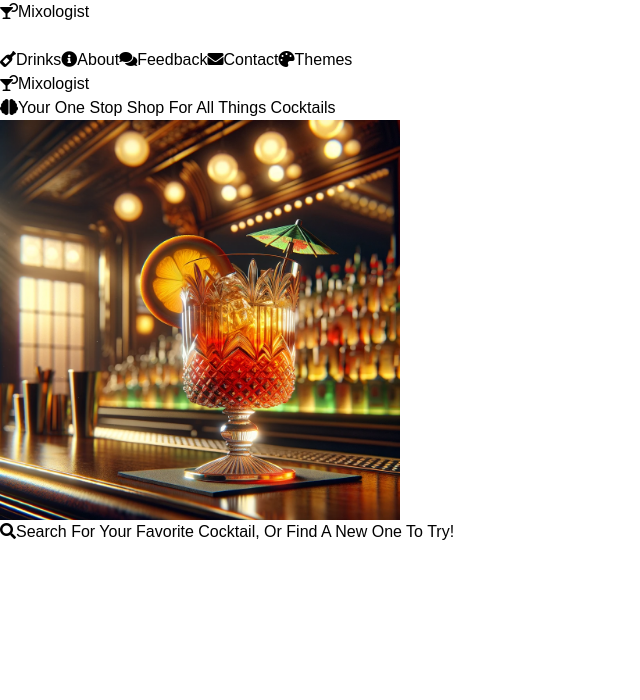
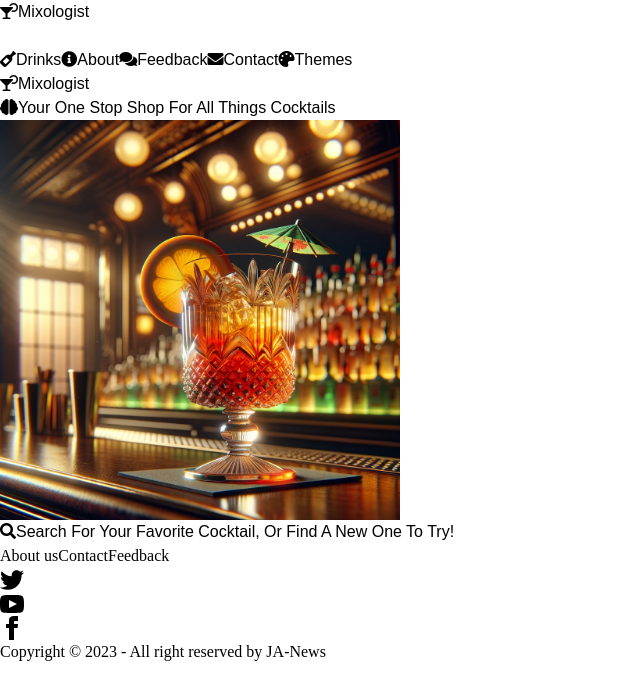
Before and after one commit to RW2023/mixologist, a Next.js app: page / in a window 1280 px wide. Shown: the top 700 px of the page, without its empty margins (0-640 px from the left). Built offline with nearby package versions, Linux system fonts and the light colour scheme.

Commit message:
add footer

```diff
--- a/src/app/layout.tsx
+++ b/src/app/layout.tsx
@@ -1,6 +1,7 @@
 import type { Metadata } from 'next';
 import './globals.css';
 import Navbar from '@/Components/ui/Navbar';
+import Footer from '@/Components/ui/Footer';
 
 export const metadata: Metadata = {
   title: 'Mixologist',
@@ -24,6 +25,7 @@ export default function RootLayout({
         <Navbar />
         {children}
         </body>
+        <Footer />
     </html>
   );
 }
```
